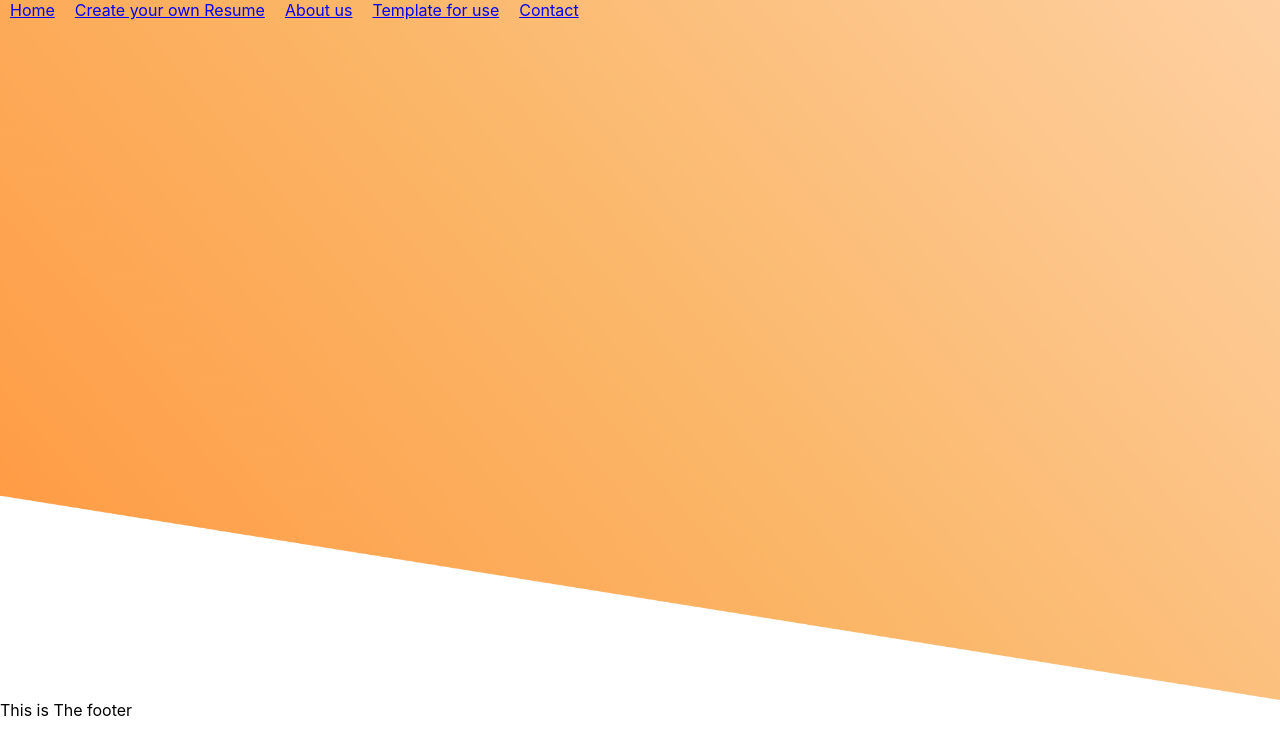
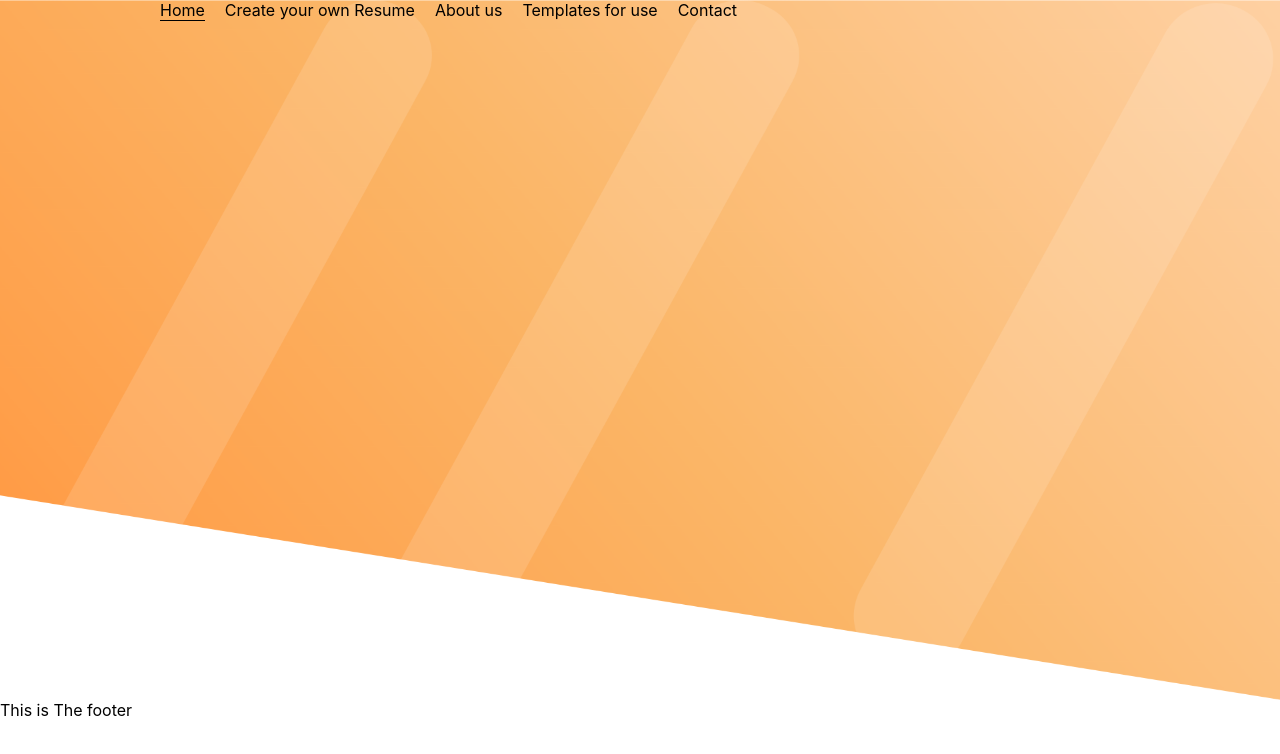
Before and after one commit to dorlevy1/Kineret-Level-App, a React (Create React App) app: page / in a window 1280 px wide. Shown: the top 754 px of the page. Built offline with nearby package versions, Linux system fonts and the light colour scheme.

Commit message:
adding router-dom + links to navigation V.0.0.1

```diff
--- a/package.json
+++ b/package.json
@@ -10,6 +10,8 @@
     "react": "^16.13.1",
     "react-dom": "^16.13.1",
     "react-redux": "^7.2.1",
+    "react-router": "^5.2.0",
+    "react-router-dom": "^5.2.0",
     "react-scripts": "3.4.3",
     "redux": "^4.0.5",
     "redux-thunk": "^2.3.0"
--- a/src/components/Header/Header.module.css
+++ b/src/components/Header/Header.css
@@ -3,3 +3,7 @@
     height: 700px;
     background-size: 100% 100%;
 }
+
+.Container {
+    margin: 0 150px;
+}
--- a/src/components/Header/Header.js
+++ b/src/components/Header/Header.js
@@ -1,9 +1,11 @@
 import React, { StrictMode } from 'react'
-import style from './Header.module.css'
+import './Header.css'
 const header = props => {
   return (
-    <div className={style.Bgc}>
-      <StrictMode>{props.children}</StrictMode>
+    <div className='Bgc'>
+      <div className='Container'>
+        <StrictMode>{props.children}</StrictMode>
+      </div>
     </div>
   )
 }
--- a/src/components/Nav/Links/Link/Link.css
+++ b/src/components/Nav/Links/Link/Link.css
@@ -2,3 +2,12 @@
     display: inline;
     margin: 0 10px;
 }
+
+.Li a {
+    text-decoration-line: none;
+    color: black;
+}
+
+.active {
+    border-bottom: 1px solid;
+}
--- a/src/components/Nav/Links/Link/Link.js
+++ b/src/components/Nav/Links/Link/Link.js
@@ -1,9 +1,12 @@
 import React from 'react'
+import { NavLink } from 'react-router-dom'
 import './Link.css'
 const link = props => {
   return (
     <li className='Li'>
-      <a href={props.linkTo}>{props.children}</a>
+      <NavLink exact activeClassName='active' to={props.linkTo}>
+        {props.children}
+      </NavLink>
     </li>
   )
 }
--- a/src/components/Nav/Links/Links.js
+++ b/src/components/Nav/Links/Links.js
@@ -2,15 +2,19 @@ import React from 'react'
 import './Links.css'
 import Link from './Link/Link'
 const links = props => {
+  const links = [
+    { linkTo: '/', value: 'Home' },
+    { linkTo: '/create', value: 'Create your own Resume' },
+    { linkTo: '/about', value: 'About us' },
+    { linkTo: '/templates', value: 'Templates for use' },
+    { linkTo: '/contact', value: 'Contact' }
+  ]
+  const showLinks = links.map(link => {
+    return <Link linkTo={link.linkTo}>{link.value}</Link>
+  })
   return (
     <div>
-      <ul className='Ul'>
-        <Link linkTo='dordl.com'>Home</Link>
-        <Link linkTo='dordl.com'>Create your own Resume</Link>
-        <Link linkTo='dordl.com'>About us</Link>
-        <Link linkTo='dordl.com'>Template for use</Link>
-        <Link linkTo='dordl.com'>Contact</Link>
-      </ul>
+      <ul className='Ul'>{showLinks}</ul>
     </div>
   )
 }
--- a/src/index.js
+++ b/src/index.js
@@ -1,12 +1,15 @@
 import React, { StrictMode } from 'react'
 import ReactDOM from 'react-dom'
 import './index.css'
+import { BrowserRouter } from 'react-router-dom'
 import App from './App'
 import * as serviceWorker from './serviceWorker'
 
 ReactDOM.render(
   <StrictMode>
-    <App />
+    <BrowserRouter>
+      <App />
+    </BrowserRouter>
   </StrictMode>,
   document.getElementById('root')
 )
```
Also changed, not shown: src/assets/bgc.png, 1 other file (tests, documents, lock files or other folders).
